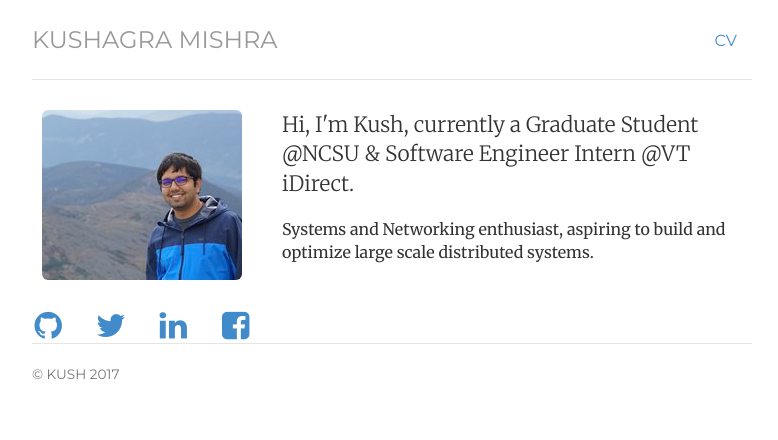
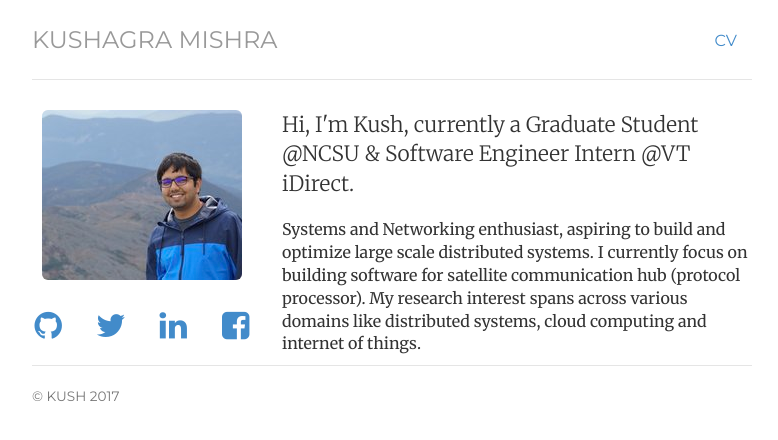
Before and after one commit to kkushagra/kkushagra.github.io, a Jekyll site: the page built from index.html, in a window 1280 px wide. Shown: the top 440 px of the page, without its empty margins (248-1026 px from the left). Built offline with Jekyll 4.4.1, drawn with Linux system fonts in a browser that asks for light colours.

Commit message:
Update index.html

```diff
--- a/index.html
+++ b/index.html
@@ -22,7 +22,9 @@ description: Kushagra Mishra is a Software Engineer and Researcher living and st
 	</p>
 
 	<p> Systems and Networking enthusiast, aspiring to build and optimize large scale distributed systems.
-<!-- 	    I currently focus on building  -->
+	    I currently focus on building software for satellite communication hub (protocol processor).
+
+	    My research interest spans across various domains like distributed systems, cloud computing and internet of things.
 	</p>
 <!-- 	<p>
 	 My learnings have been captured in the book titled -  <a href="/book">
```
